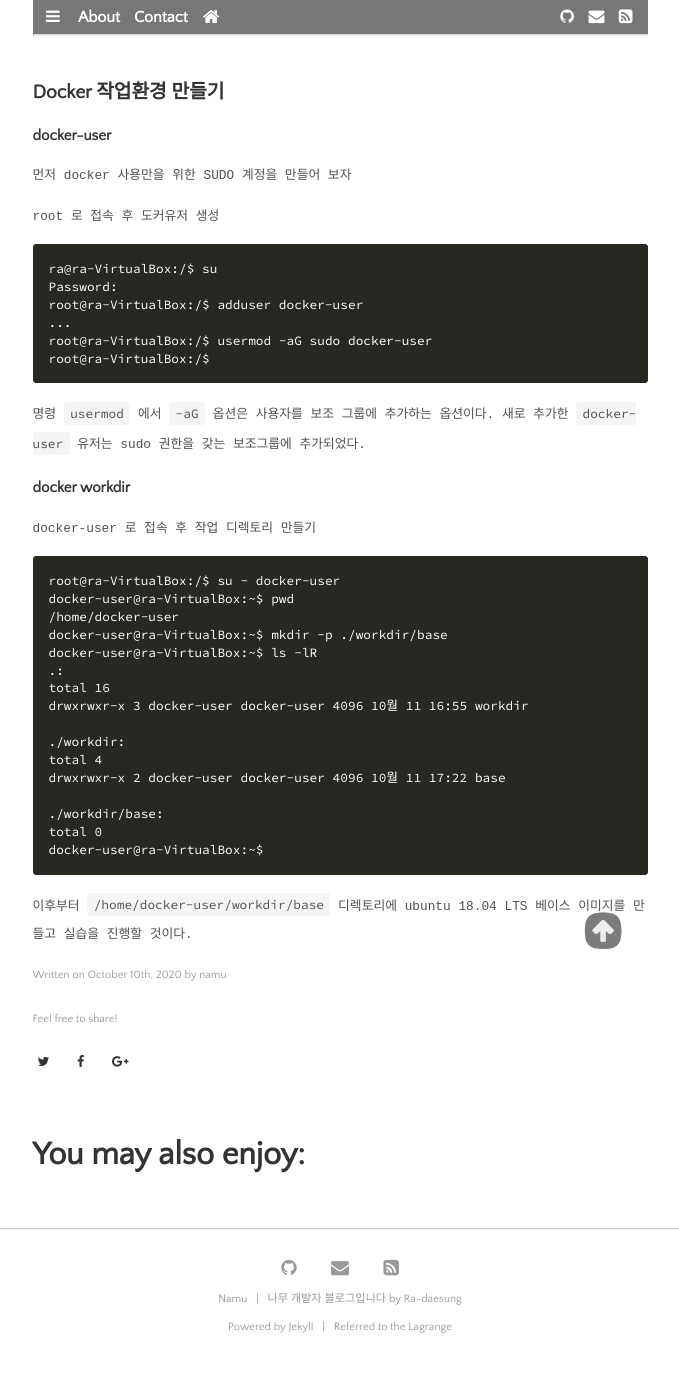
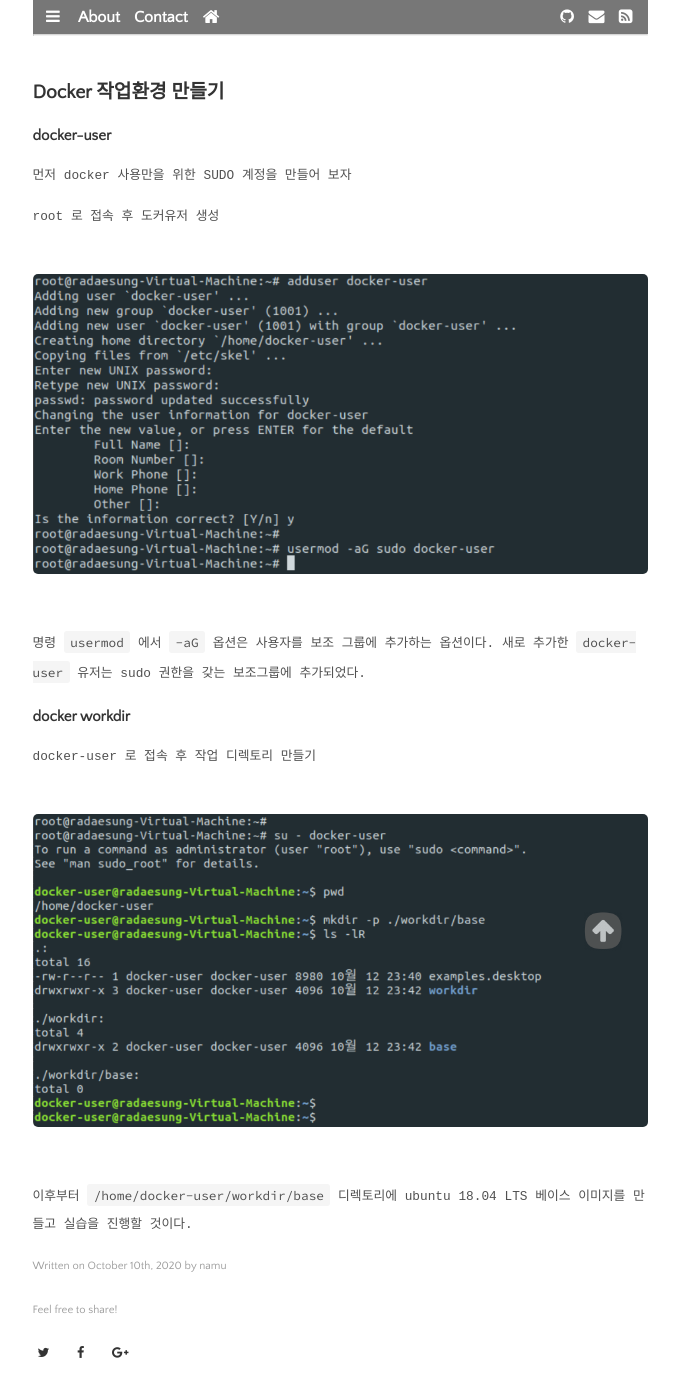
Before and after one commit to daesungRa/namu, a Jekyll site: the page built from _posts/docker/2020-10-10-docker-config.markdown, in a window 1280 px wide and 1400 px high, scrolled down 3638 px. Shown: the top 1397 px of the window, without its empty margins (300-979 px from the left). Built offline with Jekyll 4.4.1, drawn with Linux system fonts in a browser that asks for light colours; some web fonts are replaced.

Commit message:
post: Add images to docker config

````diff
--- a/_posts/docker/2020-10-10-docker-config.markdown
+++ b/_posts/docker/2020-10-10-docker-config.markdown
@@ -100,7 +100,7 @@ Docker compose, git(없다면) 까지 체크하여 모두 설치하자.
     - apt 업데이트(```sudo apt update```) 이후 기본 툴들을 설치한다(```sudo apt install vim curl make git``` 등등).
     - 혹시 존재할지 모르는 예전 도커 툴들을 삭제한다(```sudo apt remove docker docker.io docker-engine```).
 
-![docker config 01]({{ site.url }}/assets/post-img/docker_config01.png)
+![docker config 01](https://daesungra.github.io/namu/assets/post-img/docker_config01.png)
 
 <br>
 ## Ubuntu 에 도커 설치하기
@@ -120,14 +120,8 @@ Docker compose, git(없다면) 까지 체크하여 모두 설치하자.
 먼저 docker 사용만을 위한 SUDO 계정을 만들어 보자
 
 root 로 접속 후 도커유저 생성
-```text
-ra@ra-VirtualBox:/$ su
-Password:
-root@ra-VirtualBox:/$ adduser docker-user
-...
-root@ra-VirtualBox:/$ usermod -aG sudo docker-user
-root@ra-VirtualBox:/$
-```
+
+![docker config 03](https://daesungra.github.io/namu/assets/post-img/docker_config03.png)
 
 명령 ```usermod``` 에서 ```-aG``` 옵션은 사용자를 보조 그룹에 추가하는 옵션이다.
 새로 추가한 ```docker-user``` 유저는 sudo 권한을 갖는 보조그룹에 추가되었다.
@@ -135,24 +129,8 @@ root@ra-VirtualBox:/$
 ### docker workdir
 
 docker-user 로 접속 후 작업 디렉토리 만들기
-```text
-root@ra-VirtualBox:/$ su - docker-user
-docker-user@ra-VirtualBox:~$ pwd
-/home/docker-user
-docker-user@ra-VirtualBox:~$ mkdir -p ./workdir/base
-docker-user@ra-VirtualBox:~$ ls -lR
-.:
-total 16
-drwxrwxr-x 3 docker-user docker-user 4096 10월 11 16:55 workdir
 
-./workdir:
-total 4
-drwxrwxr-x 2 docker-user docker-user 4096 10월 11 17:22 base
-
-./workdir/base:
-total 0
-docker-user@ra-VirtualBox:~$
-```
+![docker config 04](https://daesungra.github.io/namu/assets/post-img/docker_config04.png)
 
 이후부터 ```/home/docker-user/workdir/base``` 디렉토리에
 ubuntu 18.04 LTS 베이스 이미지를 만들고 실습을 진행할 것이다.
````
Also changed, not shown: other parts of _posts/docker/2020-10-10-docker-config.markdown (+1 -1 lines), assets/post-img/docker_config03.png (added), assets/post-img/docker_config04.png (added).
